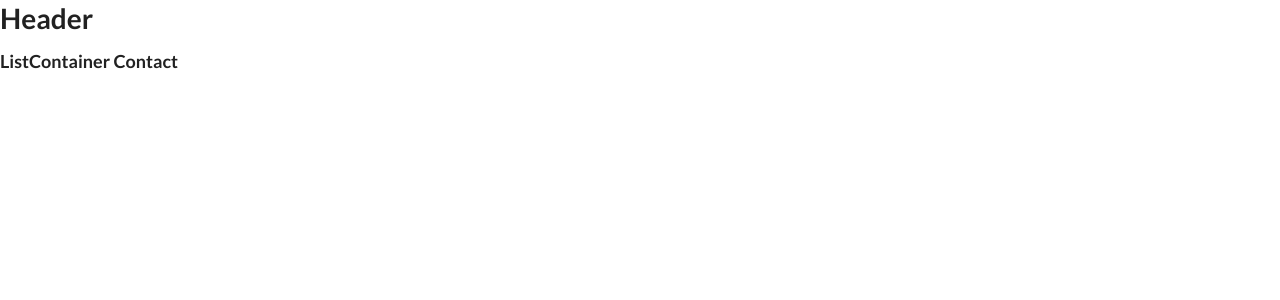
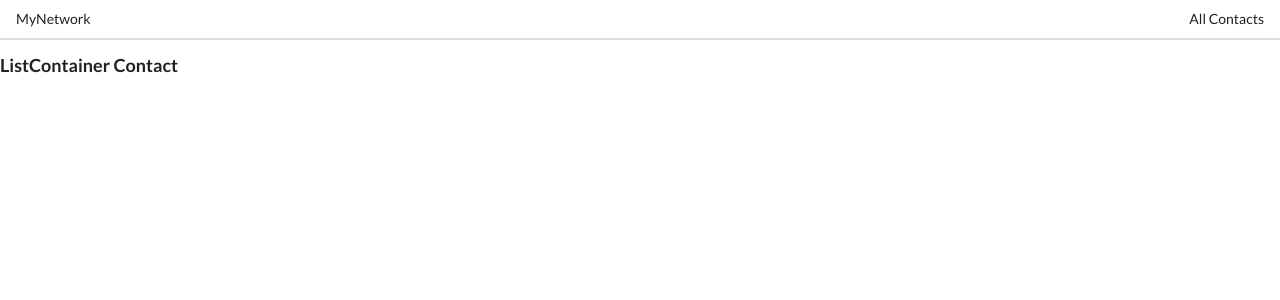
Before and after one commit to mhern1415/my-network, a React (Create React App) app in the folder frontend/: page / in a window 1280 px wide. Shown: the top 300 px of the page. Built offline with nearby package versions, Linux system fonts and the light colour scheme.

Commit message:
added header

```diff
--- a/frontend/src/components/App.js
+++ b/frontend/src/components/App.js
@@ -12,10 +12,10 @@
 
 const App = () => {
     return (
-        <div>
-            <h1>Header</h1>
+        <div className="ui component">
             <BrowserRouter>
                 <div>
+                <Header />
                 <Route path="/" exact component={ContactListContainer}/>
                 <Route path="/contacts" exact component={ContactListContainer}/>
                 <Route path="/contacts/new" exact component={ContactFormContainer}/>
--- a/frontend/src/components/Header.js
+++ b/frontend/src/components/Header.js
@@ -0,0 +1,19 @@
+import React from 'react';
+import { Link } from 'react-router-dom';
+//import GoogleAuth from './GoogleAuth';
+const Header = () => {
+    return (
+        <div className="ui secondary pointing menu">
+            <Link to="/" className="item">
+                MyNetwork
+            </Link>
+            <div className="right menu">
+                <Link to="/" className="item">
+                    All Contacts
+                </Link>
+            </div>
+        </div>
+    );
+};
+
+export default Header;
```
